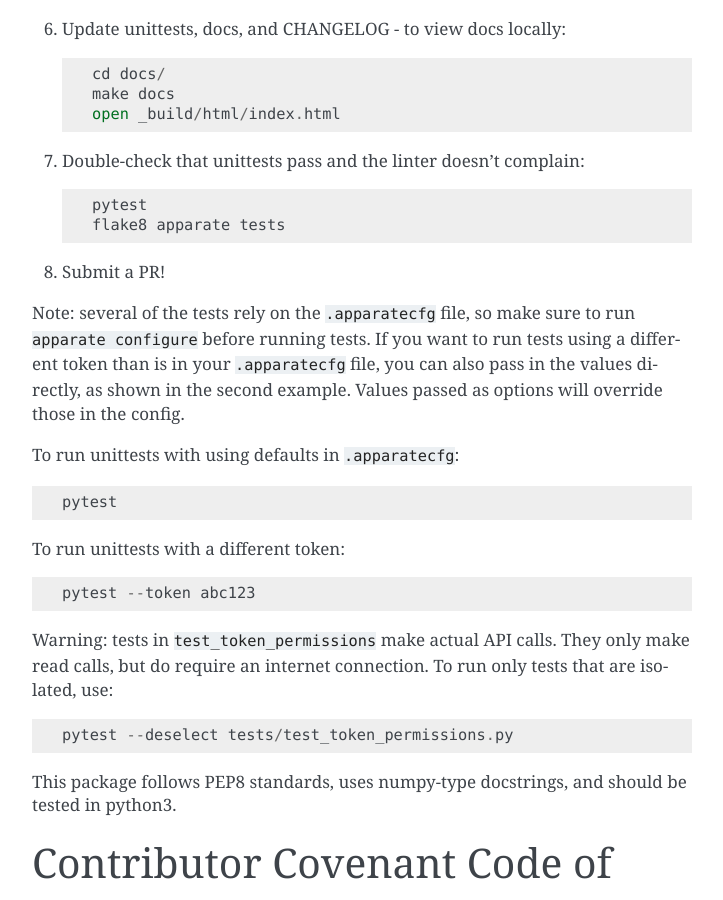
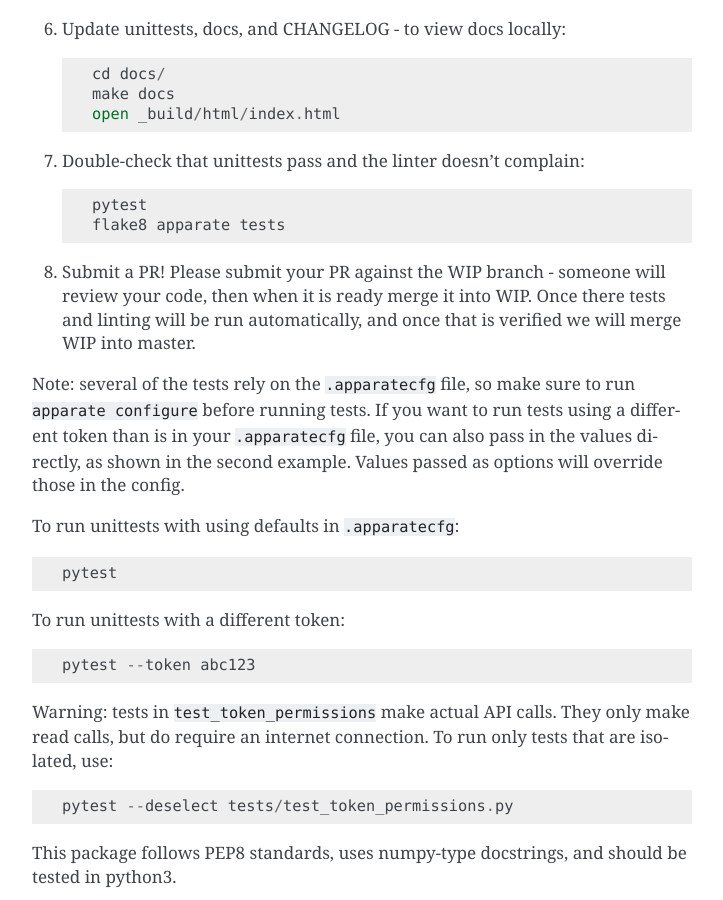
Before and after one commit to ShopRunner/stork, a Sphinx documentation site: the page built from docs/contrib.rst, in a window 1280 px wide and 900 px high, scrolled down 832 px. Shown: the whole window, without its empty margins (388-1111 px from the left). Built offline with Sphinx 7.4.7, drawn with Linux system fonts in a browser that asks for light colours.

Commit message:
add wip note to contrib

```diff
--- a/docs/contrib.rst
+++ b/docs/contrib.rst
@@ -43,7 +43,8 @@ Steps for making a pull request:
      pytest
      flake8 apparate tests
 
-8. Submit a PR!
+8. Submit a PR! Please submit your PR against the WIP branch - someone will review your code, then when it is ready merge it into WIP. Once there tests and linting will be run automatically, and once that is verified we will merge WIP into master.
+
 
 Note: several of the tests rely on the ``.apparatecfg`` file, so make sure to run ``apparate configure`` before running tests. If you want to run tests using a different token than is in your ``.apparatecfg`` file, you can also pass in the values directly, as shown in the second example. Values passed as options will override those in the config.
 
```
